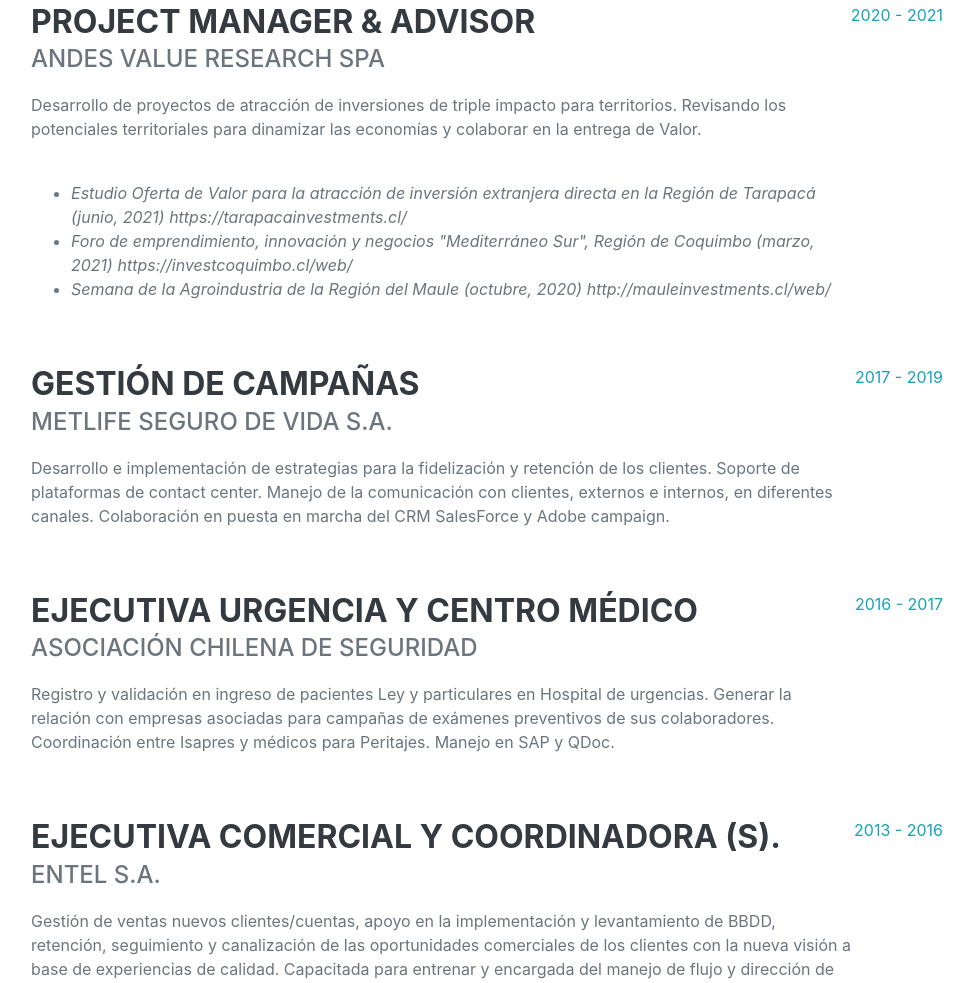
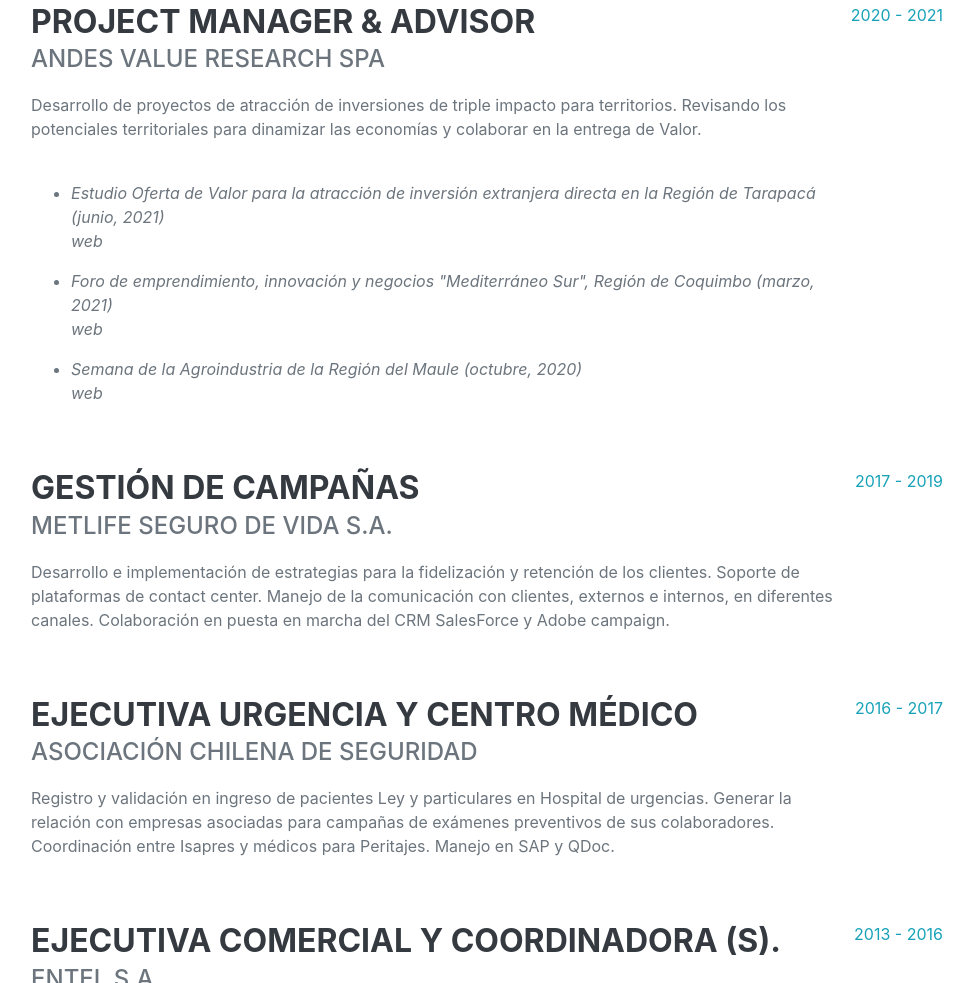
Before and after one commit to Kattyabo/CV, a plain HTML site: page index.html in a window 1280 px wide. Shown: the part 1173-2156 px from the top of the page, without its empty margins (289-1263 px from the left). Drawn offline with nearby package versions, Linux system fonts and the light colour scheme; a web font is replaced by a local one.

Commit message:
Update index.html

```diff
--- a/index.html
+++ b/index.html
@@ -76,10 +76,9 @@
                                 territorios. Revisando los potenciales territoriales para dinamizar las economías y
                                 colaborar en la entrega de Valor.</p>
                             <br><ul>
-                                <li><I>Estudio Oferta de Valor para la atracción de inversión extranjera directa en la Región de Tarapacá (junio, 2021) https://tarapacainvestments.cl/ </I></li>
-                                <li><I>Foro de emprendimiento, innovación y negocios "Mediterráneo Sur", Región de Coquimbo (marzo, 2021) https://investcoquimbo.cl/web/ </I></li>
-                                <li><I>Semana de la Agroindustria de la Región del Maule (octubre, 2020) http://mauleinvestments.cl/web/</I></li>
-                            </ul>
+                                <li><I>Estudio Oferta de Valor para la atracción de inversión extranjera directa en la Región de Tarapacá (junio, 2021) <p href="https://tarapacainvestments.cl/">web</I></li>
+                                <li><I>Foro de emprendimiento, innovación y negocios "Mediterráneo Sur", Región de Coquimbo (marzo, 2021) <p href="https://investcoquimbo.cl/web/">web</I></li>
+                                <li><I>Semana de la Agroindustria de la Región del Maule (octubre, 2020) <p href="https://mauleinvestment.cl/web/">web</I></li>
                         </div>
                         <div class="flex-shrink-0"><span class="text-primary">2020 - 2021</span></div>
                     </div>
```
